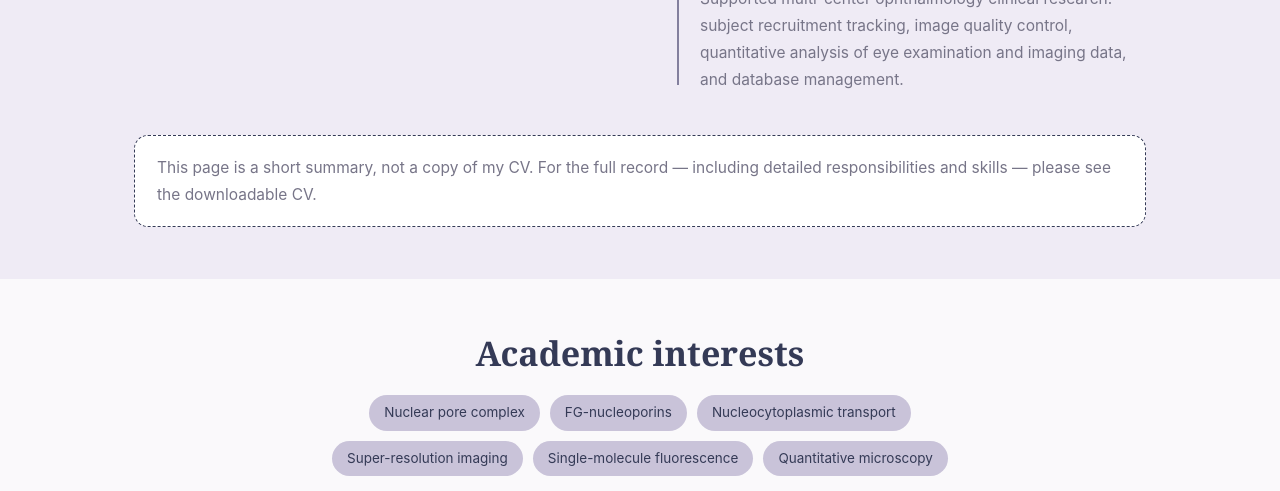
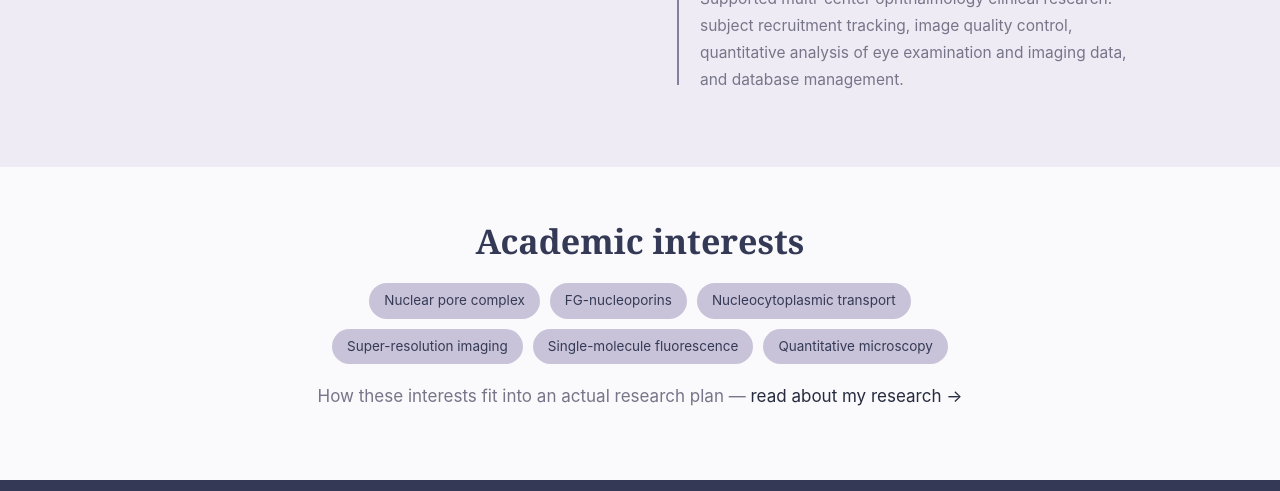
Before and after one commit to Llingzhao/personal-website-1, a plain HTML site: page about.html in a window 1280 px wide. Shown: the part 1940-2431 px from the top of the page. Drawn offline with Linux system fonts and the light colour scheme.

Commit message:
Remove CV note box from About page

```diff
--- a/about.html
+++ b/about.html
@@ -114,11 +114,6 @@
           </div>
         </div>
       </div>
-
-      <div class="note-box reveal">
-        This page is a short summary, not a copy of my CV. For the full record — including
-        detailed responsibilities and skills — please see the downloadable CV.
-      </div>
     </div>
   </section>
 
```
